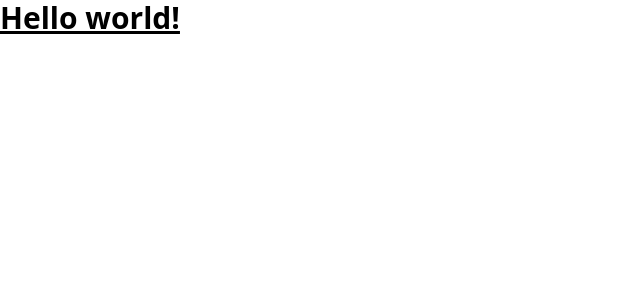
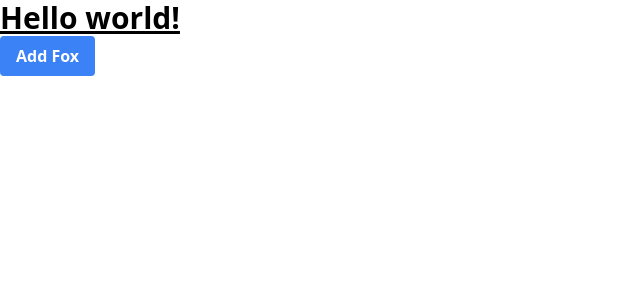
Before and after one commit to digitros/next-with-typescript, a Next.js app: page / in a window 1280 px wide. Shown: the top 300 px of the page, without its empty margins (0-640 px from the left). Built offline with nearby package versions, Linux system fonts and the light colour scheme.

Commit message:
Add button to add images

```diff
--- /dev/null
+++ b/src/components/RandomFox.tsx
@@ -0,0 +1,9 @@
+type Props = {
+  image: string;
+};
+
+export const RandomFox = (props: Props): JSX.Element => {
+  const { image } = props;
+
+  return <img src={image} width={320} height="auto" className="rounded-r" />;
+};
--- a/src/pages/index.tsx
+++ b/src/pages/index.tsx
@@ -1,6 +1,29 @@
+import React, { useState } from "react";
 import Head from "next/head";
 
+import { RandomFox } from "@/components/RandomFox";
+
+// generate a random number between 1 and 123
+const randomNumber = () => Math.floor(Math.random() * 123) + 1;
+
+//generate unique id
+const generateId = () => Math.random().toString(36).substr(2, 9);
+
+type ImageItem = { id: string; url: string };
+
 export default function Home() {
+  const [images, setImages] = useState<ImageItem[]>([]);
+
+  const addNewFox: React.MouseEventHandler<HTMLButtonElement> = (event) => {
+    event.preventDefault();
+    const newFox: ImageItem = {
+      id: generateId(),
+      url: `https://randomfox.ca/images/${randomNumber()}.jpg`,
+    };
+
+    setImages([...images, newFox]);
+  };
+
   return (
     <>
       <Head>
@@ -11,6 +34,17 @@ export default function Home() {
       </Head>
       <main>
         <h1 className="text-3xl font-bold underline">Hello world!</h1>
+        <button
+          className="bg-blue-500 hover:bg-blue-700 text-white font-bold py-2 px-4 rounded"
+          onClick={addNewFox}
+        >
+          Add Fox
+        </button>
+        {images.map((image) => (
+          <div key={image.id} className="p-4">
+            <RandomFox image={image.url} />
+          </div>
+        ))}
       </main>
     </>
   );
```
